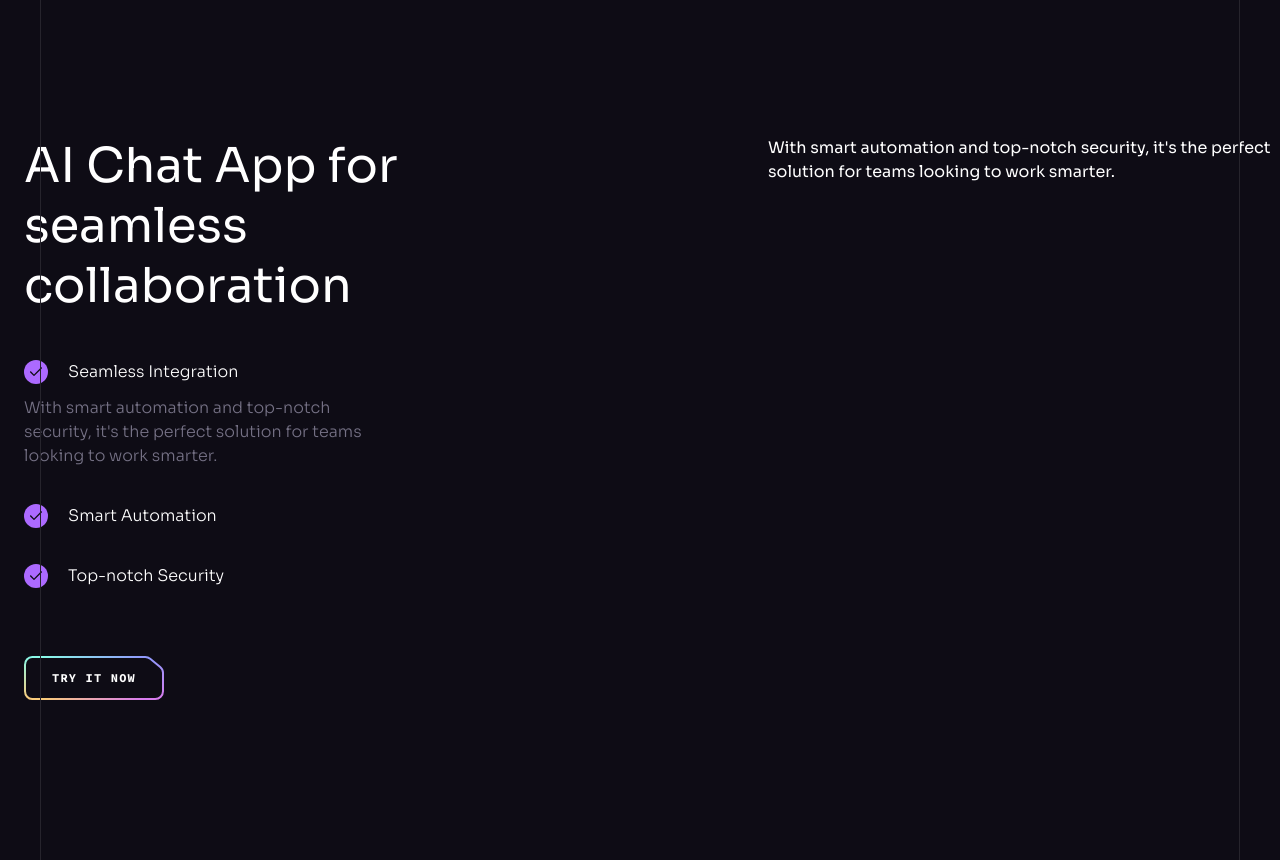
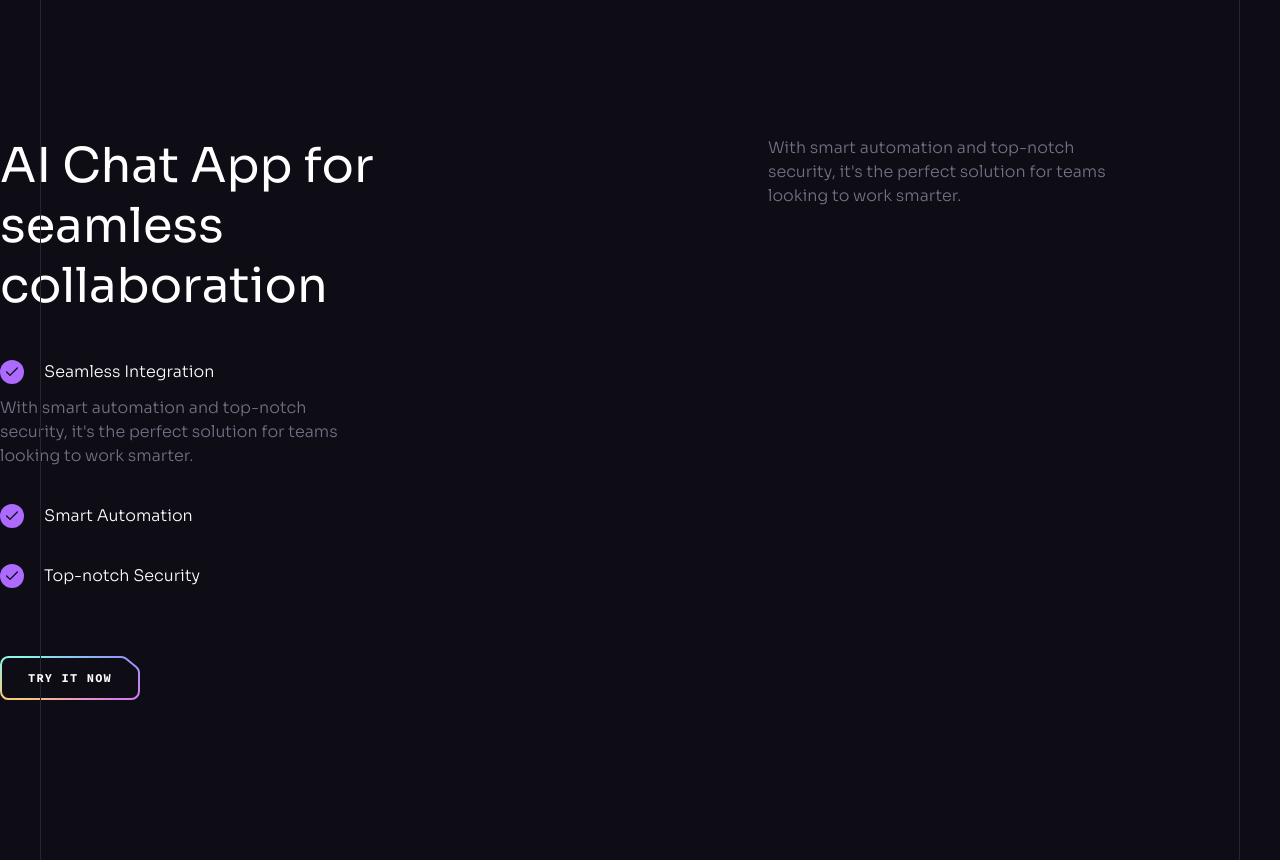
Before and after one commit to ahteshamsalamatansari/sass-ui-react, a React (Vite) app: page / in a window 1280 px wide. Shown: the part 2500-3360 px from the top of the page. Built offline with nearby package versions, Linux system fonts and the light colour scheme.

Commit message:
Collab text implemented

```diff
--- a/src/components/Collaboration.jsx
+++ b/src/components/Collaboration.jsx
@@ -6,7 +6,7 @@ const Collaboration = () => {
   return (
     <Section crosses>
       <div className="container lg:flex">
-        <div className="max-w-[25rem] md:ml-6">
+        <div className="max-w-[25rem]">
           <h2 className="h2 mb-4 md:mb-8">
             AI Chat App for seamless collaboration
           </h2>
@@ -26,7 +26,7 @@ const Collaboration = () => {
           <Button>Try it now</Button>
         </div>
         <div className="lg:ml-auto xl:w-[32rem]">
-                <p>
+                <p className="body-2 mb-4 text-n-4 md:mb-16 lg:mb-32 lg:w-[22rem]  ">
                     {collabText}
                 </p>
         </div>
```
